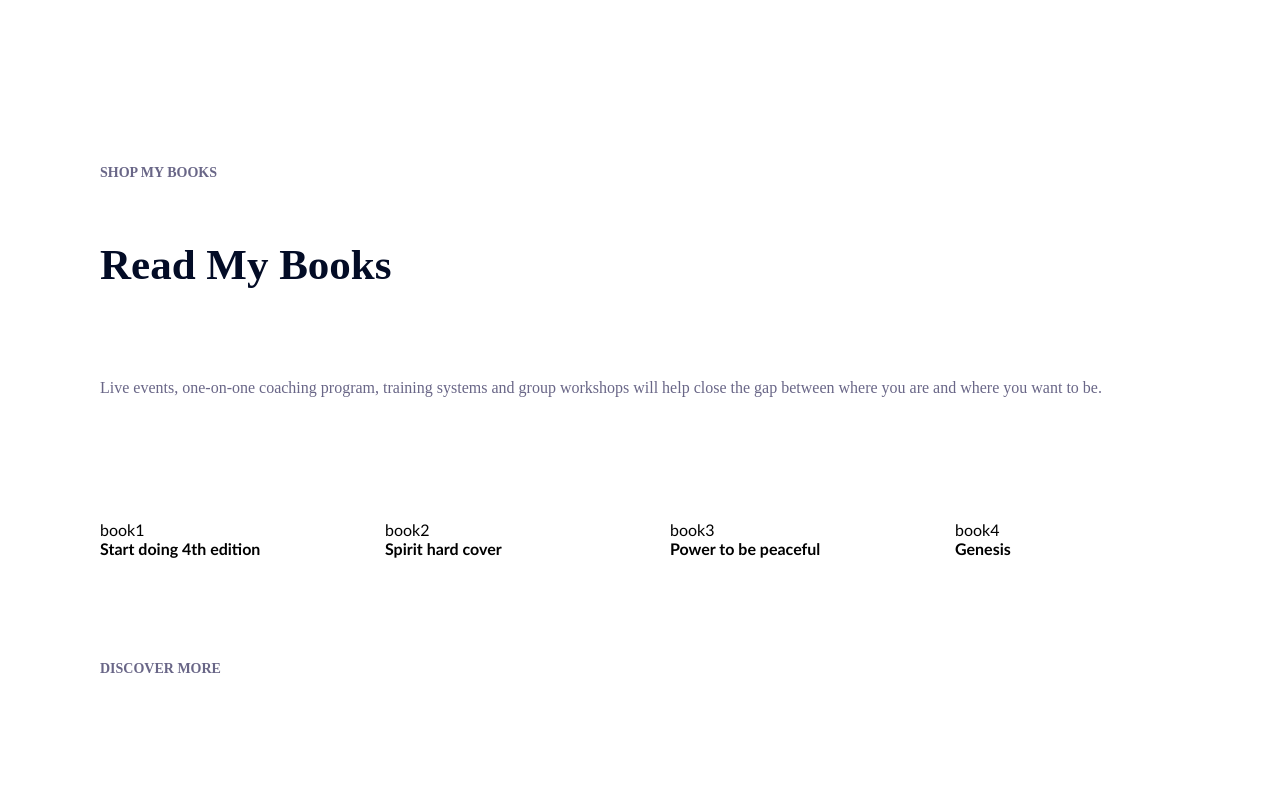
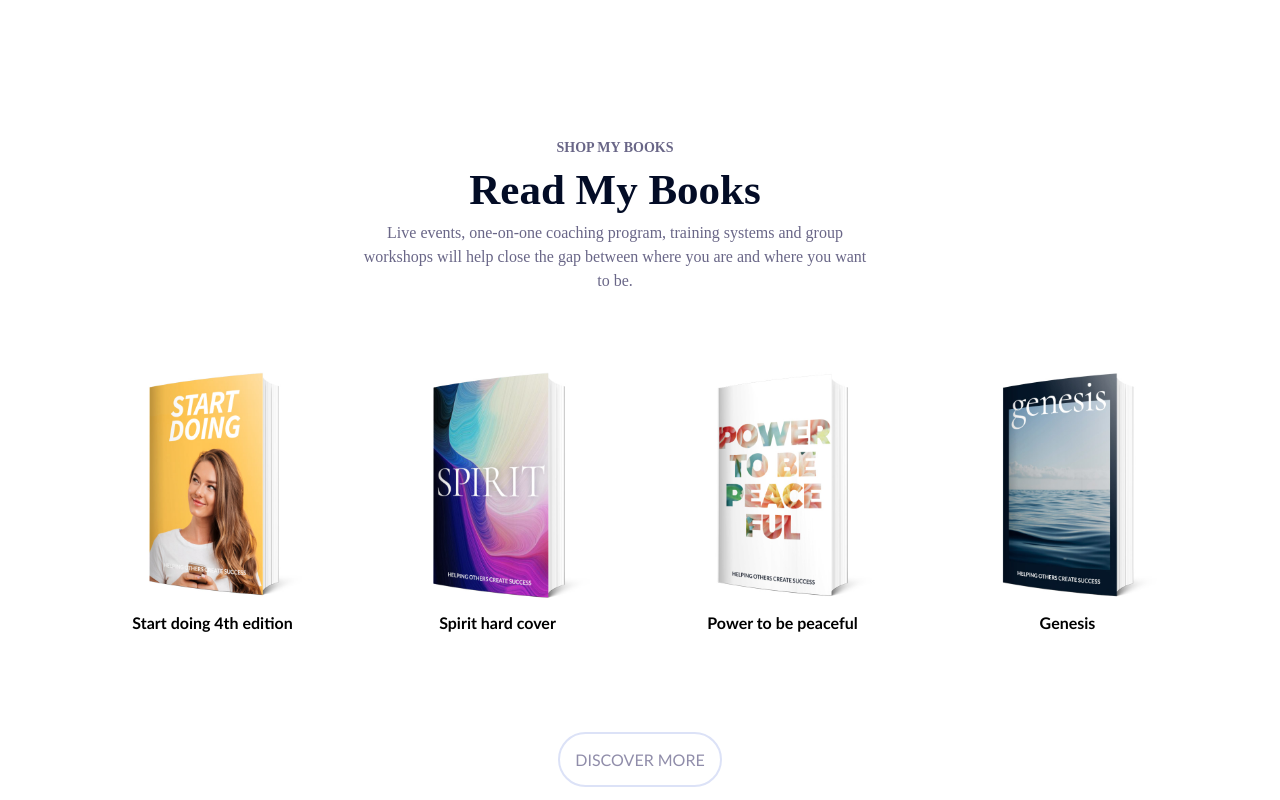
Before and after one commit to front-end-by-rimantas/44-grupe-portfolio-ewebot, a website: page index.html in a window 1280 px wide. Shown: the part 3840-4640 px from the top of the page. Drawn offline with Linux system fonts and the light colour scheme.

Commit message:
img, text

```diff
--- /dev/null
+++ b/css/components/books.css
@@ -0,0 +1,26 @@
+.booksCenter {
+    display: flex;
+    justify-content: center;
+    align-items: center;
+    }
+
+    .cover {
+        object-fit: cover;
+        width: 270px;
+        height: 270px;
+        margin: 0;
+    }
+
+    .booksMargin {
+        margin: 5px !important;
+    }
+    .booksMarginTop {
+        margin-top: 5px  !important;
+    }
+
+    .booksPar {
+        width: 50%;
+        margin: auto;
+        text-align: center;
+        padding-right: 50px;
+    }
--- a/css/pages/home.css
+++ b/css/pages/home.css
@@ -16,6 +16,7 @@
 @import '../components/creative.css';
 @import '../components/blog.css';
 @import '../components/button.css';
+@import '../components/books.css';
 
 /* CUSTOM CSS */
 
--- a/index.html
+++ b/index.html
@@ -183,41 +183,53 @@
     <!-- SHOP-BOOKS: start-->
     <section class="container">
         <div class="row">
-            <div class="col-12 col-sm-12 col-md-12 ">
-                <h2 class="section-heading-1" >Shop my books</h2>
+            <div class="col-12 col-sm-12 col-md-12 booksMargin">
+                <h2 class="section-heading-1 booksCenter" >Shop my books</h2>
             </div>
-            <div class="col-12 col-sm-12 col-md-12 ">
-                <h3 class="section-title-1">Read my books</h3>
+            <div class="col-12 col-sm-12 col-md-12 booksMargin">
+                <h3 class="section-title-1 booksCenter">Read my books</h3>
             </div>
-            <div class="col-12 col-sm-12 col-md-12 ">
-                <p class="paragraph-1">Live events, one-on-one coaching program, training systems and group workshops will help close the gap between where you are and where you want to be.</p>
+            <div class="booksPar booksCenter">
+                <p class="paragraph-1 booksMargin"> Live events, one-on-one coaching program, training systems and group workshops will help close the gap between where you are and where you want to be.</p>
             </div>
         </div>
         <div class="row">
-            <div class="col-12 col-sm-6 col-md-3">book1
+            <div class="col-12 col-sm-6 col-md-3 booksMarginTop">
+                <div class="booksCenter">
+                    <img class="cover" src="/img/books/start_doing.jpg">
+                </div>
                 <div>
-                    <h4 href="#" >Start doing 4th edition</h4>
+                    <h4 href="#" class="booksCenter">Start doing 4th edition</h4>
                 </div>
             </div>
-            <div class="col-12 col-sm-6 col-md-3">book2
+            <div class="col-12 col-sm-6 col-md-3 booksMarginTop">
+                <div class="booksCenter">
+                    <img class="cover" src="/img/books/spirit.jpg">
+                </div>
                 <div>
-                    <h4 href="#" >Spirit hard cover</h4>
+                    <h4 href="#" class="booksCenter">Spirit hard cover</h4>
                 </div>
             </div>
-            <div class="col-12 col-sm-6 col-md-3">book3
+            <div class="col-12 col-sm-6 col-md-3 booksMarginTop">
+                <div class="booksCenter">
+                    <img class="cover" src="/img/books/power_peace_ful.jpg">
+                </div>
                 <div>
-                    <h4 href="#" >Power to be peaceful</h4>
+                    <h4 href="#" class="booksCenter">Power to be peaceful</h4>
                 </div>
             </div>
-            <div class="col-12 col-sm-6 col-md-3">book4
+            <div class="col-12 col-sm-6 col-md-3 booksMarginTop">
+                <div class="booksCenter">
+                    <img class="cover" src="/img/books/genesis.jpg">
+                </div>
                 <div>
-                    <h4 href="#" >Genesis</h4>
+                    <h4 href="#" class="booksCenter">Genesis</h4>
                 </div>
             </div>
         </div>
         <div class="row">
-            <div class="col-12 col-sm-12 col-md-12 ">
-                <h2 class="section-heading-1" >Discover more</h2>
+            <div class="col-12 col-sm-12 col-md-12 booksCenter">
+                <a href="#" class="homebutton">Discover more</a>
             </div>
         </div>
     </section>
```
Also changed, not shown: img/books/genesis.jpg (added), img/books/power_peace_ful.jpg (added), img/books/spirit.jpg (added), img/books/start_doing.jpg (added).
